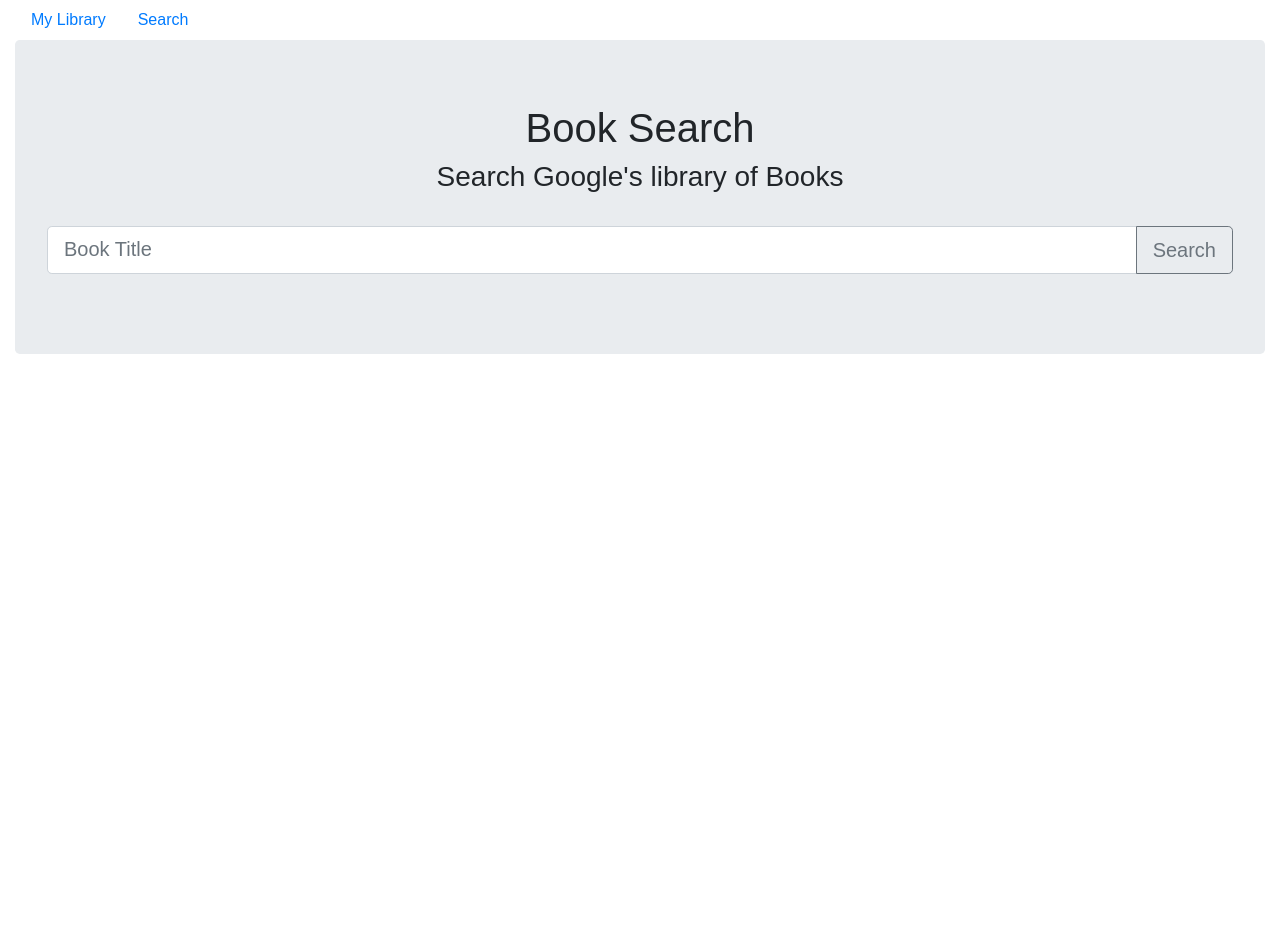
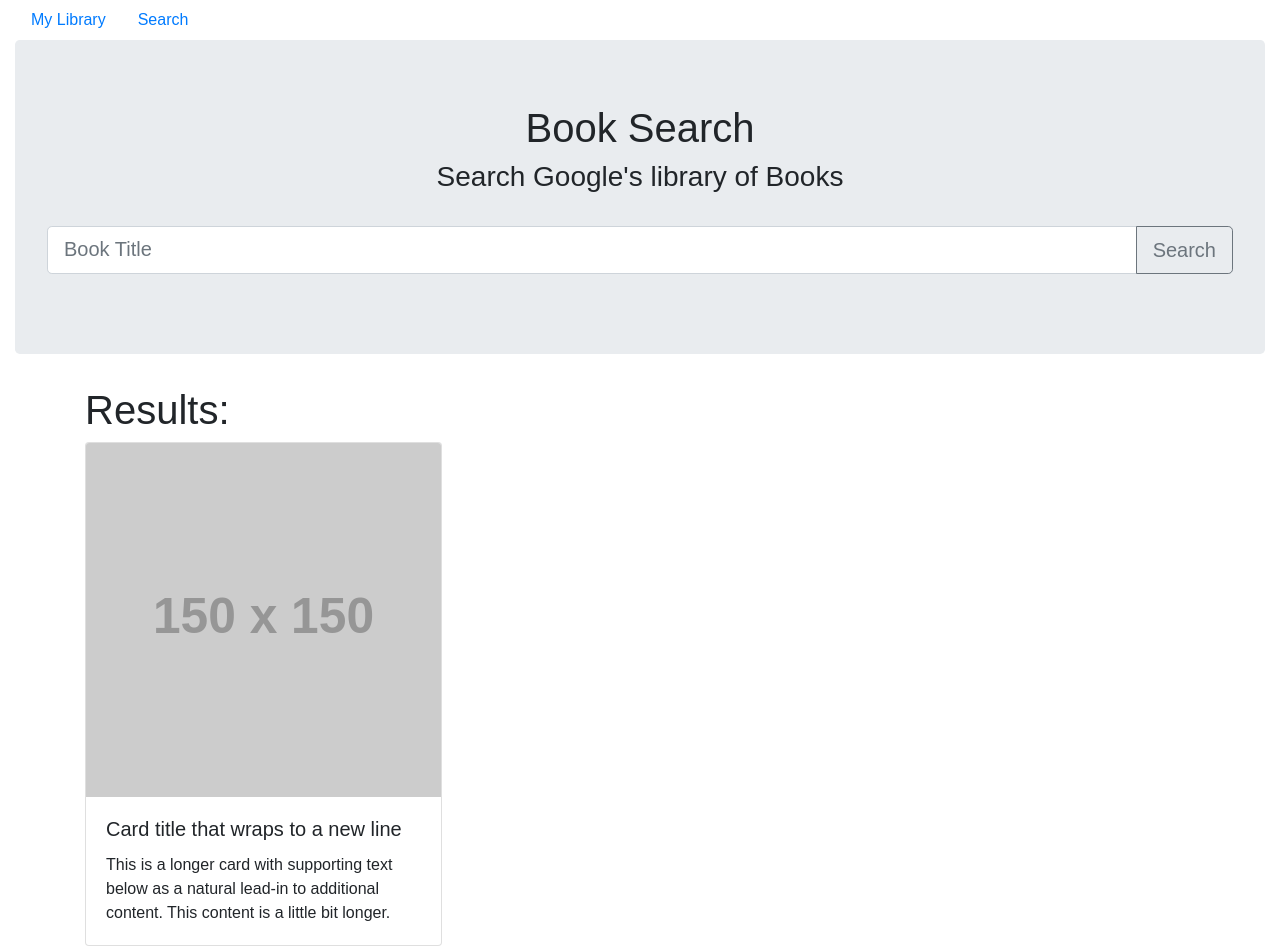
Before and after one commit to Jessicagomez11/bookSearch, a React (Create React App) app in the folder client/: page / in a window 1280 px wide. Shown: the top 952 px of the page. Before the commit the page ends 800 px from the top, so only its background shows below. Built offline with nearby package versions, Linux system fonts and the light colour scheme.

Commit message:
added a card component to display book information

```diff
--- a/client/src/App.js
+++ b/client/src/App.js
@@ -6,6 +6,8 @@ import Button from "./components/Button"
 import API from "./utils/API"
 
 import "./App.css";
+import Container from "./components/Container";
+import Card from "./components/Card"
 
 
 
@@ -19,19 +21,8 @@ class App extends Component {
   }
 
 
-  // handleInputChange = event => {
-  //   console.log(event)
+  handleInputChange = event => {
 
-  //   const { name, value } = event.target;
-
-  //   this.setState({
-  //     [name]: value
-  //   });
-
-  // };
-  handleInputChange = event => {
-    // Destructure the name and value properties off of event.target
-    // Update the appropriate state
     const { name, value } = event.target;
     this.setState({
       [name]: value
@@ -75,6 +66,12 @@ class App extends Component {
               btnText="Search" />
           </InputBox>
         </Jumbotron>
+        <Container >
+          <h1>Results: </h1>
+            <Card>
+
+            </Card>
+        </Container>
       </div>
     );
   }
--- /dev/null
+++ b/client/src/components/Card/index.js
@@ -0,0 +1,18 @@
+import React from 'react'
+
+function Card(){
+    return(
+        <div className="card-columns">
+        <div className="card">
+            <img src="https://via.placeholder.com/150" className="card-img-top" alt="..."/>
+                <div className="card-body">
+                    <h5 className="card-title">Card title that wraps to a new line</h5>
+                    <p className="card-text">This is a longer card with supporting text below as a natural lead-in to additional content. This content is a little bit longer.</p>
+                </div>
+        </div>
+    </div>
+
+    )
+}
+
+export default Card
--- a/client/src/components/Container/index.js
+++ b/client/src/components/Container/index.js
@@ -1,11 +1,17 @@
 import React from "react";
+// import Card from "./Card"
 
-function Container() {
+function Container(props) {
     return (
         <div className="container">
+            {props.children}
+
+
+
+
 
         </div>
-    )
-}
+            )
+        }
 
 export default Container
```
